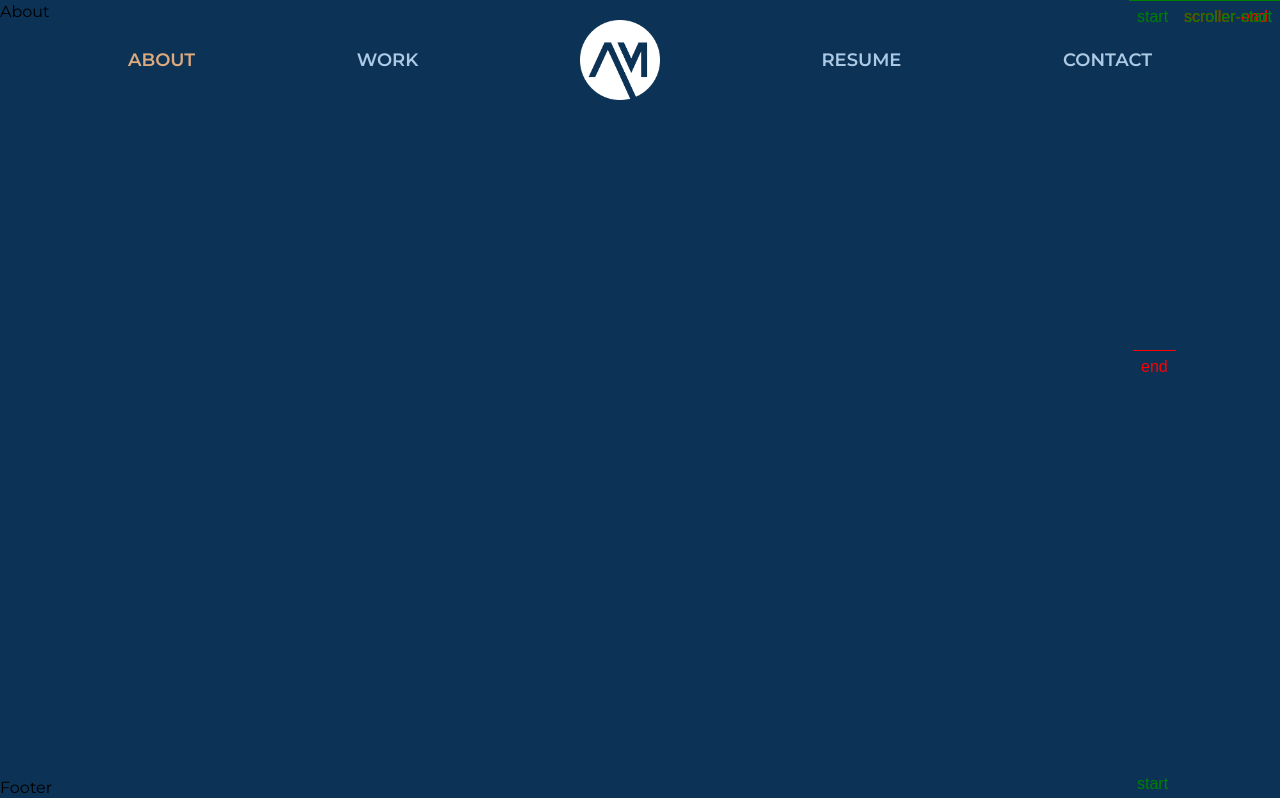
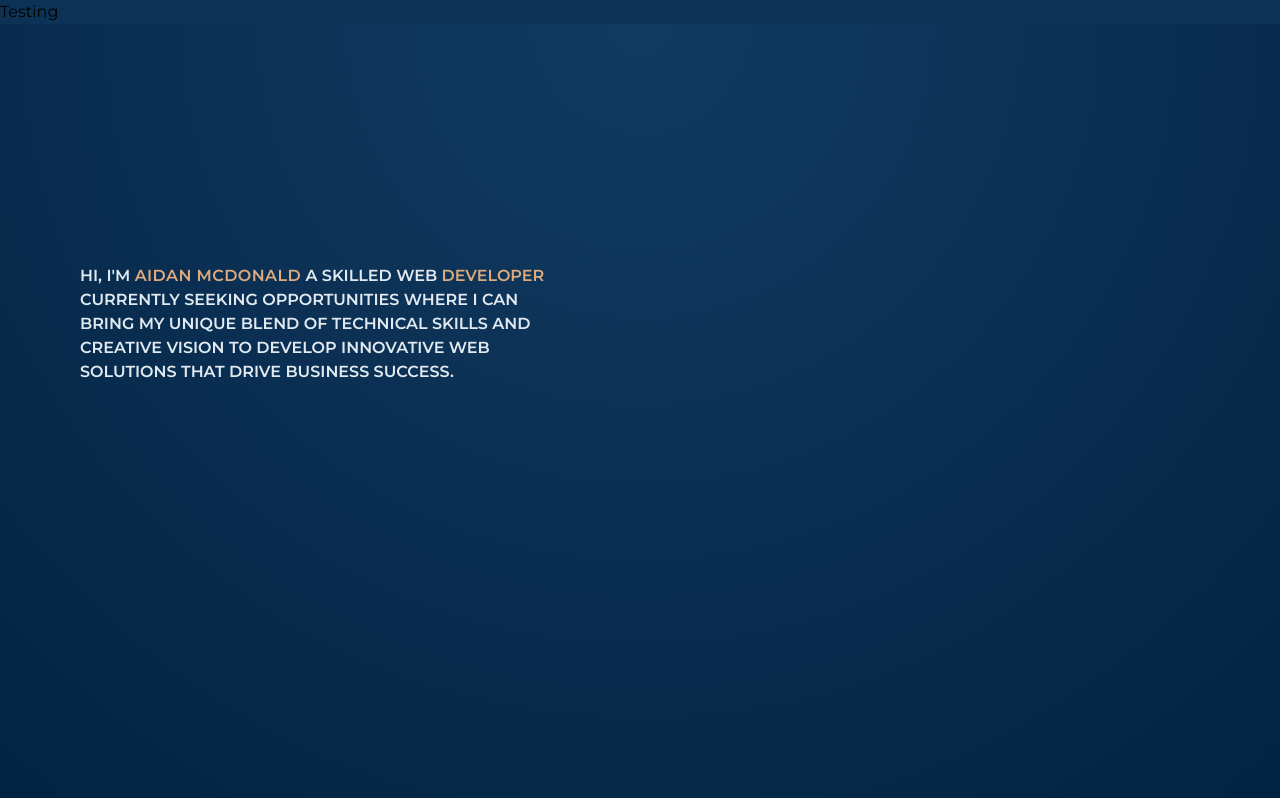
Before and after one commit to aidan-0/portfolio-animated, a Next.js app: page /about in a window 1280 px wide. Shown: the top 798 px of the page. Built offline with nearby package versions, Linux system fonts and the light colour scheme.

Commit message:
Refactor about page, page component, and header component

```diff
--- a/app/(root)/about/page.tsx
+++ b/app/(root)/about/page.tsx
@@ -1,9 +1,40 @@
-import React from 'react'
+import React from "react";
 
 const page = () => {
   return (
-    <div>About</div>
-  )
-}
+    <>
+      <div>Testing</div>
+      <section id="home-section1" className="h-screen">
+        <div
+          className="w-[50%] flex flex-col justify-center font-semibold uppercase pt-60 text-text-light"
+          id="aidan-mcdonald-div"
+        >
+          <div id="hero-text-inner-container" className="px-20">
+            <span className="" id="hidden-intro-text">
+              Hi, I'm{" "}
+            </span>
+            <span
+              className="tracking-wide text-center pb-4 text-[#dcaa7e]"
+              id="hero-main-text"
+            >
+              Aidan McDonald
+            </span>
+            <span className="" id="hidden-intro-text">
+              {" "}a skilled web{" "}
+            </span>
+            <span className="text-center text-[#dcaa7e]" id="hero-sub-text">
+              Developer
+            </span>
+            <span className="" id="hidden-intro-text">
+              {" "} currently seeking opportunities where I can bring my unique
+              blend of technical skills and creative vision to develop
+              innovative web solutions that drive business success.{" "}
+            </span>
+          </div>
+        </div>
+      </section>
+    </>
+  );
+};
 
-export default page
+export default page;
--- a/app/(root)/page.tsx
+++ b/app/(root)/page.tsx
@@ -37,7 +37,7 @@ const page = () => {
 			.to("#hidden-intro-text", {
 				opacity: 1,
 				display: "block",
-			})
+			}, "<")
 			.fromTo(
 				"#nav-link",
 				{
@@ -68,7 +68,7 @@ const page = () => {
 
 	return (
 		<>
-			{/* <EntryAnimation /> */}
+			<EntryAnimation />
 
 			{/* Aidan McDonald */}
 			<section id="home-section1">
--- a/components/ui/Header.tsx
+++ b/components/ui/Header.tsx
@@ -34,10 +34,10 @@ const navLinks = [
 
 const Header = () => {
 	const pathname = usePathname();
-	// const { animationTrigger } = useAnimation();
+	const { animationTrigger } = useAnimation();
 
 	useGSAP(() => {
-		// if (animationTrigger) {
+		if (animationTrigger) {
 		gsap.registerPlugin(ScrollTrigger);
 
 		const timeline = gsap.timeline();
@@ -80,15 +80,15 @@ const Header = () => {
 			);
 
 		// header fade away
-		const tlHeaderScroll = gsap.timeline({
-			scrollTrigger: {
-				trigger: "#home-section1",
-				start: "top top",
-				end: "+=350px",
-				markers: true,
-				scrub: 1,
-			},
-		});
+		// const tlHeaderScroll = gsap.timeline({
+		// 	scrollTrigger: {
+		// 		trigger: "#home-section1",
+		// 		start: "top top",
+		// 		end: "+=350px",
+		// 		markers: true,
+		// 		scrub: 1,
+		// 	},
+		// });
 
 
 
@@ -156,9 +156,9 @@ const Header = () => {
 
 
 
-		// }
-	}, []);
-	// }, [animationTrigger]);
+		}
+	// }, []);
+	}, [animationTrigger]);
 
 	return (
 		<div
```
